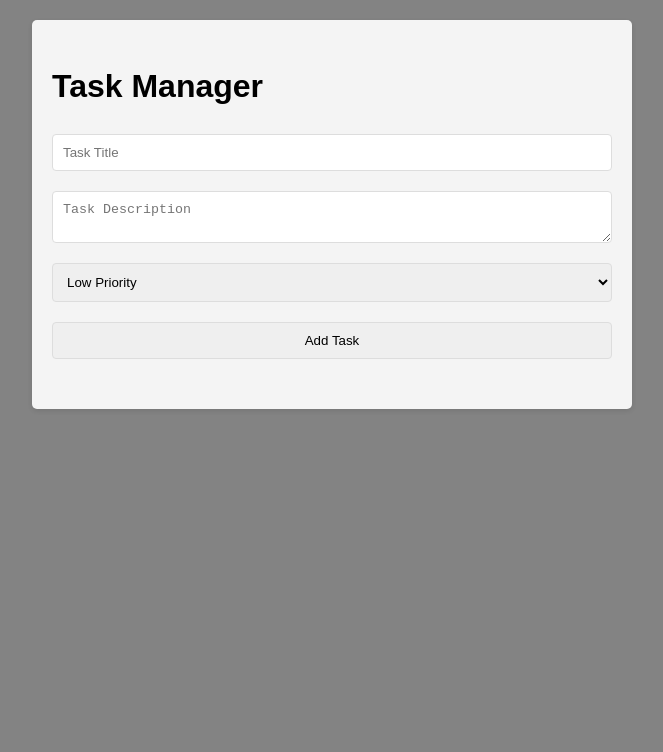
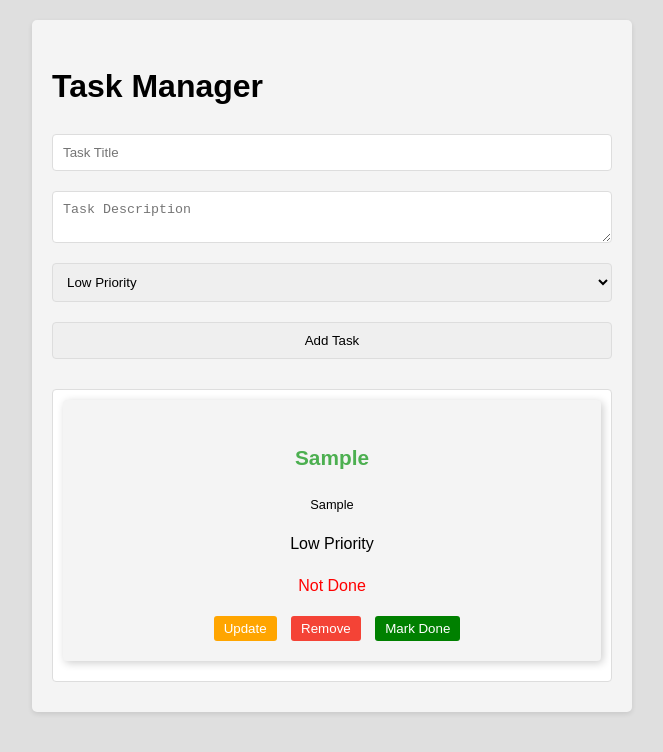
Before and after one commit to fardin072/Task-Management-System---TaskCove, a plain HTML site: page index.html in a window 1280 px wide. Both pictures are taken after typing "Sample", "Sample" into the empty fields and a click on the button "Add Task". Shown: the whole page, without its empty margins (308-971 px from the left). Drawn offline with Linux system fonts and the light colour scheme.

Commit message:
Update, Remove & Mark as Done completed

```diff
--- a/JS/taskManager.js
+++ b/JS/taskManager.js
@@ -5,37 +5,139 @@ const formData = () => {
   const title = document.getElementById("taskTitle").value;
   const description = document.getElementById("taskDescription").value;
   const priority = document.getElementById("taskPriority").value;
+
+  // Create a unique ID using timestamp and random number
+  const uniqueId = Date.now() + Math.floor(Math.random() * 1000);
+
   const formData = {
-    id: taskCoveData.length + 1,
+    id: uniqueId,  // Use the unique ID
     title,
     description,
     priority,
+    done: false,  // Added done field
   };
+
   return formData;
 };
 
-// All Form Data Collection
-const oneFormData = (oneData) => {
-  taskCoveData.push(oneData);
+// Add task to array
+const addTask = (task) => {
+  taskCoveData.push(task);
+  localStorage.setItem("taskCoveData", JSON.stringify(taskCoveData));
+  displayTasks();
+};
+
+// Remove task by id
+const removeTaskById = (id) => {
+  const taskIndex = taskCoveData.findIndex((task) => task.id === id);
+  if (taskIndex !== -1) {
+    taskCoveData.splice(taskIndex, 1);
+    localStorage.setItem("taskCoveData", JSON.stringify(taskCoveData));
+    displayTasks();
+  }
+};
+
+// Update task by id using prompt
+const updateTaskById = (id) => {
+  const task = taskCoveData.find((task) => task.id === id);
+  if (task) {
+    // Prompt for new task details
+    const newTitle = prompt("Enter new task title:", task.title);
+    const newDescription = prompt("Enter new task description:", task.description);
+    const newPriority = prompt(
+      "Enter new task priority (low, medium, high):",
+      task.priority
+    );
+
+    // Validate and update the task
+    if (newTitle && newDescription && newPriority) {
+      task.title = newTitle;
+      task.description = newDescription;
+      task.priority = newPriority;
+
+      // Save updated task in localStorage
+      localStorage.setItem("taskCoveData", JSON.stringify(taskCoveData));
+
+      // Re-display tasks
+      displayTasks();
+    } else {
+      alert("All fields are required to update the task.");
+    }
+  }
+};
+
+// Mark task as done or not done
+const toggleDone = (id) => {
+  const task = taskCoveData.find((task) => task.id === id);
+  if (task) {
+    task.done = !task.done; // Toggle the done status
+    localStorage.setItem("taskCoveData", JSON.stringify(taskCoveData));
+    displayTasks(); // Re-display tasks with updated status
+  }
+};
+
+// Display all tasks in task list
+const displayTasks = () => {
+  const taskList = document.getElementById("taskList");
+  taskList.innerHTML = ""; // Clear the current task list
+
+  taskCoveData.forEach((task) => {
+    const taskElement = document.createElement("div");
+    taskElement.classList.add("task");
+
+    taskElement.innerHTML = `
+    <div style="background-color: #f4f4f4; text-align:center; box-shadow: 2px 2px 8px rgba(0, 0, 0, 0.2), -4px -4px 10px rgba(255, 255, 255, 0.5); border-radius: 4px; max-width: full; padding: 20px; margin-bottom:10px;">
+    <div>
+        <p style="font-size: 1.3em; font-weight:600; color:#4CAF50">${task.title}</p>
+        <p style="font-size: .8em">${task.description}</p>
+        <p style="font-size: 1em" class="priority ${task.priority}">${task.priority.charAt(0).toUpperCase() + task.priority.slice(1)} Priority</p>
+        <p style="font-size: 1em; color: ${task.done ? 'green' : 'red'}">${task.done ? 'Done' : 'Not Done'}</p>
+      </div>
+      <button style="
+      margin-left: 10px;
+      padding: 5px 10px;
+      border: none;
+      border-radius: 3px;
+      cursor: pointer;
+      background-color: orange;
+      color: white;
+      " onclick="updateTaskById(${task.id})">Update</button>
+      <button style="
+      margin-left: 10px;
+      padding: 5px 10px;
+      border: none;
+      border-radius: 3px;
+      cursor: pointer;
+      background-color: #f44336;
+      color: white;
+      " onclick="removeTaskById(${task.id})">Remove</button>
+      <button style="
+      margin-left: 10px;
+      padding: 5px 10px;
+      border: none;
+      border-radius: 3px;
+      cursor: pointer;
+      background-color: ${task.done ? 'gray' : 'green'};
+      color: white;
+      " onclick="toggleDone(${task.id})">${task.done ? 'Undo' : 'Mark Done'}</button>
+    </div>
+    `;
+
+    taskList.appendChild(taskElement);
+  });
 };
 
 // Event handler - submit button
 document.getElementById("taskForm").addEventListener("submit", (e) => {
   e.preventDefault();
 
-  // Collect form data
   const taskFormData = formData();
 
-  // Add form data to the array
-  oneFormData(taskFormData);
+  addTask(taskFormData);
 
-  // Save updated array to localStorage
-  localStorage.setItem("taskCoveData", JSON.stringify(taskCoveData));
-
-  // Log updated localStorage data
-  const savedTasks = JSON.parse(localStorage.getItem("taskCoveData"));
-  console.log("Retrieved Tasks from localStorage:", savedTasks);
-
-  // Optional: Clear form inputs after submission
+  // Reset form
   document.getElementById("taskForm").reset();
 });
+
+// Initial task load
+displayTasks();
--- a/Styles/style.css
+++ b/Styles/style.css
@@ -4,7 +4,7 @@ body {
     margin: 0 auto;
     padding: 20px;
     line-height: 1.6;
-    background: #0000007c;
+    background: #00000020;
 }
 
 .container {
@@ -32,9 +32,12 @@ body {
 }
 
 #taskList {
-    display: flex;
-    flex-direction: column;
-    gap: 10px;
+
+    background: #fff;
+    padding: 10px;
+    margin-bottom: 10px;
+    border: 1px solid #ddd;
+    border-radius: 4px;
 }
 
 .task-item {
--- a/index.html
+++ b/index.html
@@ -6,14 +6,13 @@
     <title>Task Cove</title>
     <link rel="stylesheet" href="Styles/style.css">
 </head>
-
 <body>
     <div class="container">
         <h1>Task Manager</h1>
         <!-- Task Input Form -->
         <form id="taskForm">
             <input type="text" id="taskTitle" placeholder="Task Title" required>
-            <textarea id="taskDescription" placeholder="Task Description"></textarea>
+            <textarea id="taskDescription" placeholder="Task Description" required></textarea>
             <select id="taskPriority">
                 <option value="low">Low Priority</option>
                 <option value="medium">Medium Priority</option>
@@ -22,7 +21,9 @@
             <button type="submit">Add Task</button>
         </form>
         <!-- Task List Container -->
-        <div id="taskList"></div>
+        <div id="taskList">
+            <div></div>
+        </div>
     </div>
 
 
```
